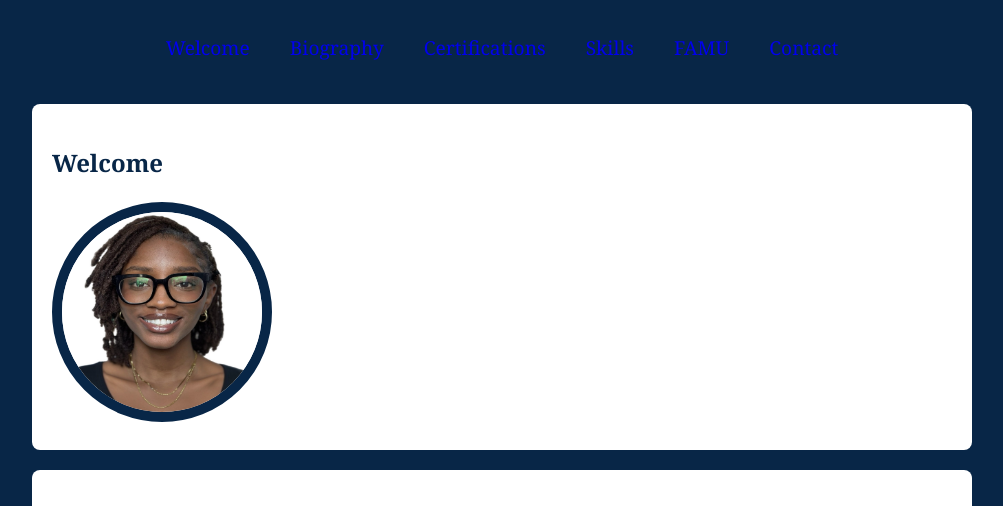
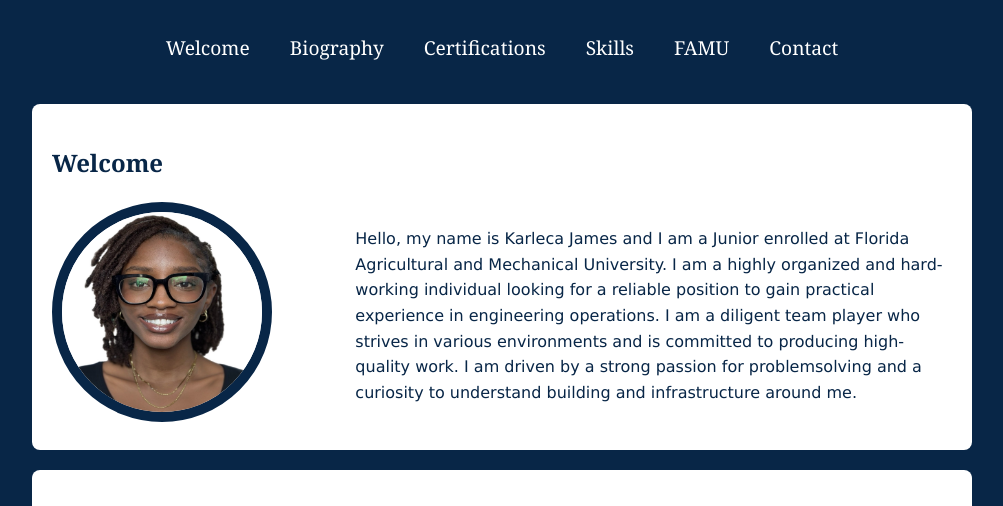
Before and after one commit to Kjames002/kj-portfolio, a plain HTML site: page index.html in a window 1280 px wide. Shown: the part 288-794 px from the top of the page, without its empty margins (138-1141 px from the left). Drawn offline with Linux system fonts and the light colour scheme.

Commit message:
Update index.css

```diff
--- a/index.css
+++ b/index.css
@@ -36,8 +36,7 @@ nav ul li a{
 	text-decoration:none;
     font-family: Georgia, serif;
 	font-size:1.2em;
-}
-div {color:#fff;
+	color:#fff;
 }
 
 nav ul li a:hover{
```
